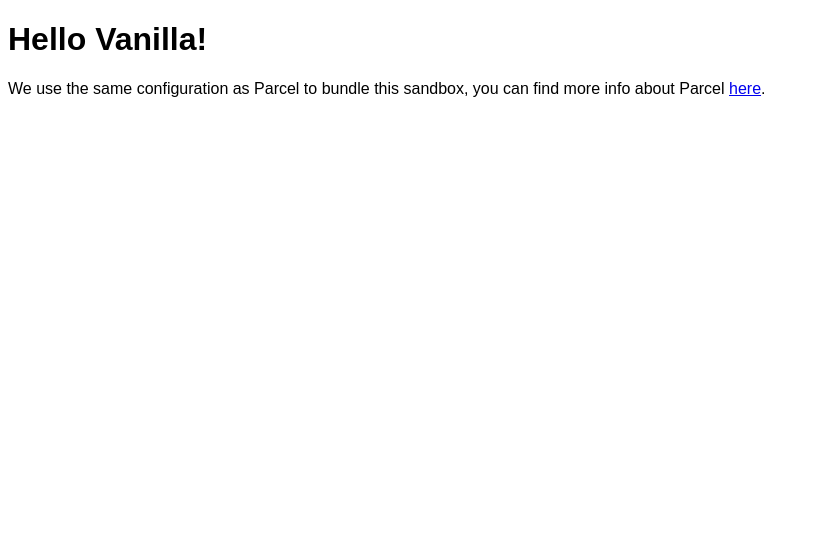
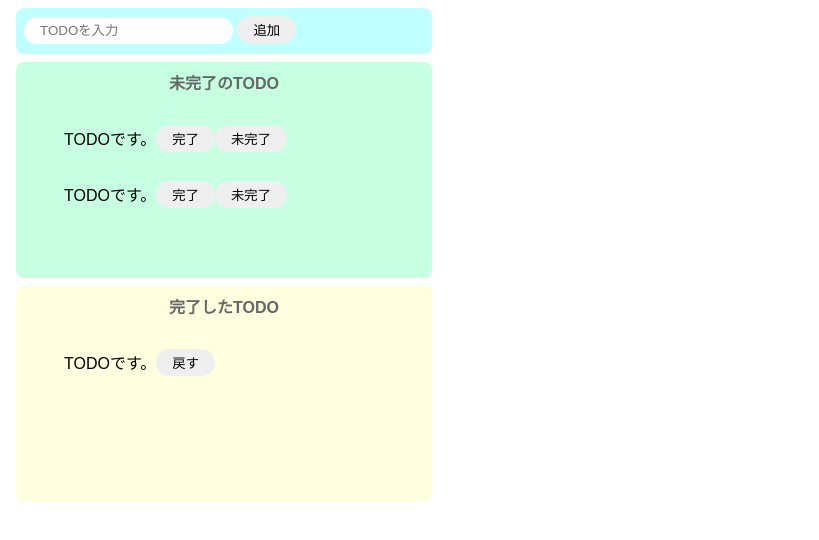
Before and after one commit to kouWeb101/todo-js, a website built with Parcel: page index.html in a window 1280 px wide. Shown: the whole page, without its empty margins (0-819 px from the left). Built offline with nearby package versions, Linux system fonts and the light colour scheme.

Commit message:
initial commit

```diff
--- a/index.html
+++ b/index.html
@@ -1,16 +1,39 @@
 <!DOCTYPE html>
 <html>
+  <head>
+    <title>Todo-js</title>
+    <meta charset="UTF-8" />
+  </head>
 
-<head>
-	<title>Parcel Sandbox</title>
-	<meta charset="UTF-8" />
-</head>
-
-<body>
-	<div id="app"></div>
-
-	<script src="src/index.js">
-	</script>
-</body>
-
+  <body>
+    <div class="input-area">
+      <input type="text" placeholder="TODOを入力" />
+      <button>追加</button>
+    </div>
+    <div class="imcomplete-area">
+      <p class="title">未完了のTODO</p>
+      <ul>
+        <li>
+          <p>TODOです。</p>
+          <button>完了</button>
+          <button>未完了</button>
+        </li>
+        <li>
+          <p>TODOです。</p>
+          <button>完了</button>
+          <button>未完了</button>
+        </li>
+      </ul>
+    </div>
+    <div class="complete-area">
+      <p class="title">完了したTODO</p>
+      <ul>
+        <li>
+          <p>TODOです。</p>
+          <button>戻す</button>
+        </li>
+      </ul>
+    </div>
+    <script src="src/index.js"></script>
+  </body>
 </html>
--- a/src/index.js
+++ b/src/index.js
@@ -1,10 +1 @@
 import "./styles.css";
-
-document.getElementById("app").innerHTML = `
-<h1>Hello Vanilla!</h1>
-<div>
-  We use the same configuration as Parcel to bundle this sandbox, you can find more
-  info about Parcel
-  <a href="https://parceljs.org" target="_blank" rel="noopener noreferrer">here</a>.
-</div>
-`;
--- a/src/styles.css
+++ b/src/styles.css
@@ -1,3 +1,59 @@
 body {
   font-family: sans-serif;
 }
+
+.input-area {
+  background-color: #c1ffff;
+  width: 400px;
+  height: 30px;
+  margin: 8px;
+  padding: 8px;
+  border-radius: 8px;
+}
+
+input {
+  border-radius: 16px;
+  border: none;
+  padding: 6px 16px;
+  outline: none;
+}
+
+button {
+  border-radius: 16px;
+  border: none;
+  padding: 4px 16px;
+}
+
+button:hover {
+  background-color: #ff7fff;
+  color: #fff;
+  cursor: pointer;
+}
+.imcomplete-area {
+  background-color: #c6ffe2;
+  width: 400px;
+  min-height: 200px;
+  margin: 8px;
+  padding: 8px;
+  border-radius: 8px;
+}
+.complete-area {
+  background-color: #ffffe0;
+  width: 400px;
+  min-height: 200px;
+  margin: 8px;
+  padding: 8px;
+  border-radius: 8px;
+}
+
+.title {
+  text-align: center;
+  margin-top: 0;
+  font-weight: bold;
+  color: #666;
+}
+
+ul > li {
+  display: flex;
+  align-items: center;
+}
```
